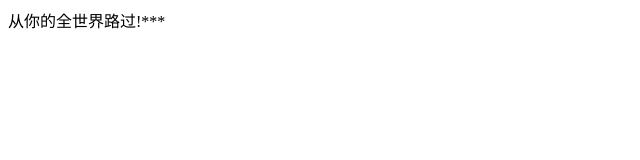
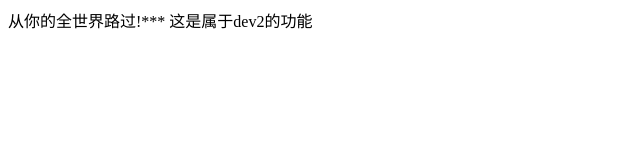
Before and after one commit to PaofuLady/-frame, a plain HTML site: page index.html in a window 1280 px wide. Shown: the whole page, without its empty margins (0-640 px from the left). Drawn offline with Linux system fonts and the light colour scheme.

Commit message:
dev2的功能

```diff
--- a/index.html
+++ b/index.html
@@ -7,6 +7,7 @@
 <body>
     <div>
         从你的全世界路过!***
+        这是属于dev2的功能
     </div>
 
 </body>
```
